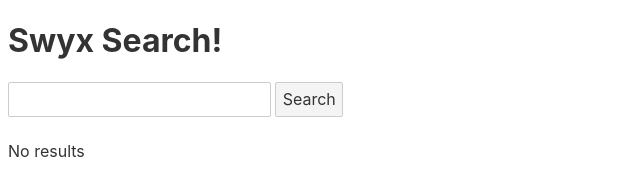
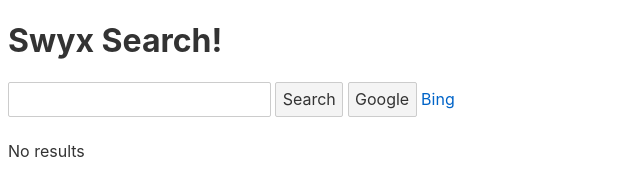
Before and after one commit to swyxio/swyxsearch, a Svelte app: page / in a window 1280 px wide. Shown: the top 172 px of the page, without its empty margins (0-640 px from the left). Built offline with nearby package versions, Linux system fonts and the light colour scheme.

Commit message:
Update App.svelte

```diff
--- a/src/App.svelte
+++ b/src/App.svelte
@@ -10,6 +10,9 @@
 			handleSubmit()
 		}
 	})
+	function google() {
+		document.location = 'https://www.google.com/&q=' + searchBox
+	}
 	function handleSubmit() {
 		isSearching = true
 		fetch("/.netlify/functions/search?q=" + searchBox)
@@ -56,6 +59,8 @@
 	<form on:submit|preventDefault={handleSubmit}>
 		<input type="text" bind:value={searchBox} disabled={isSearching} />
 		<button type="submit">{isSearching ? '...' : 'Search'}</button>
+		<button type="button" on:click={google}>Google</button>
+		<a href={'https://www.bing.com/&q=' + searchBox}>Bing</a>
 	</form>
 	<ul>
 		{#if results.statusCode}
```
